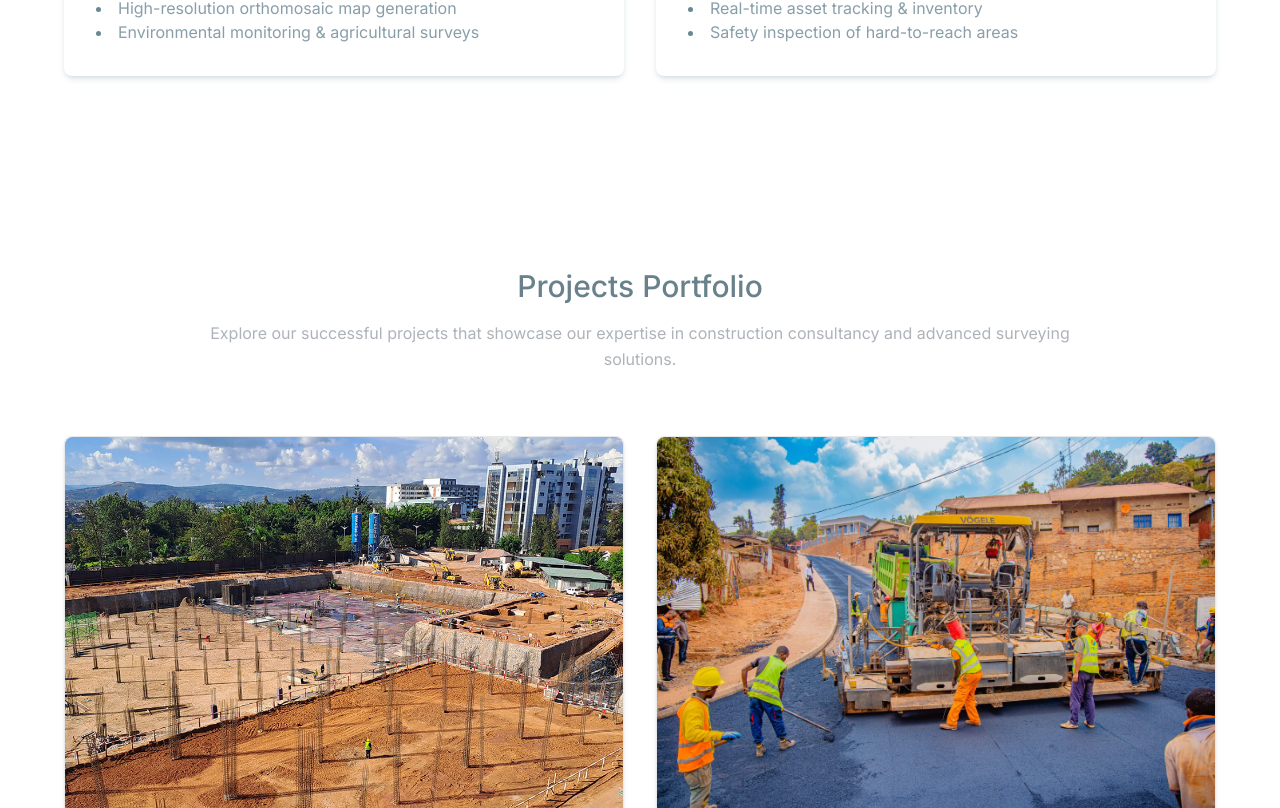
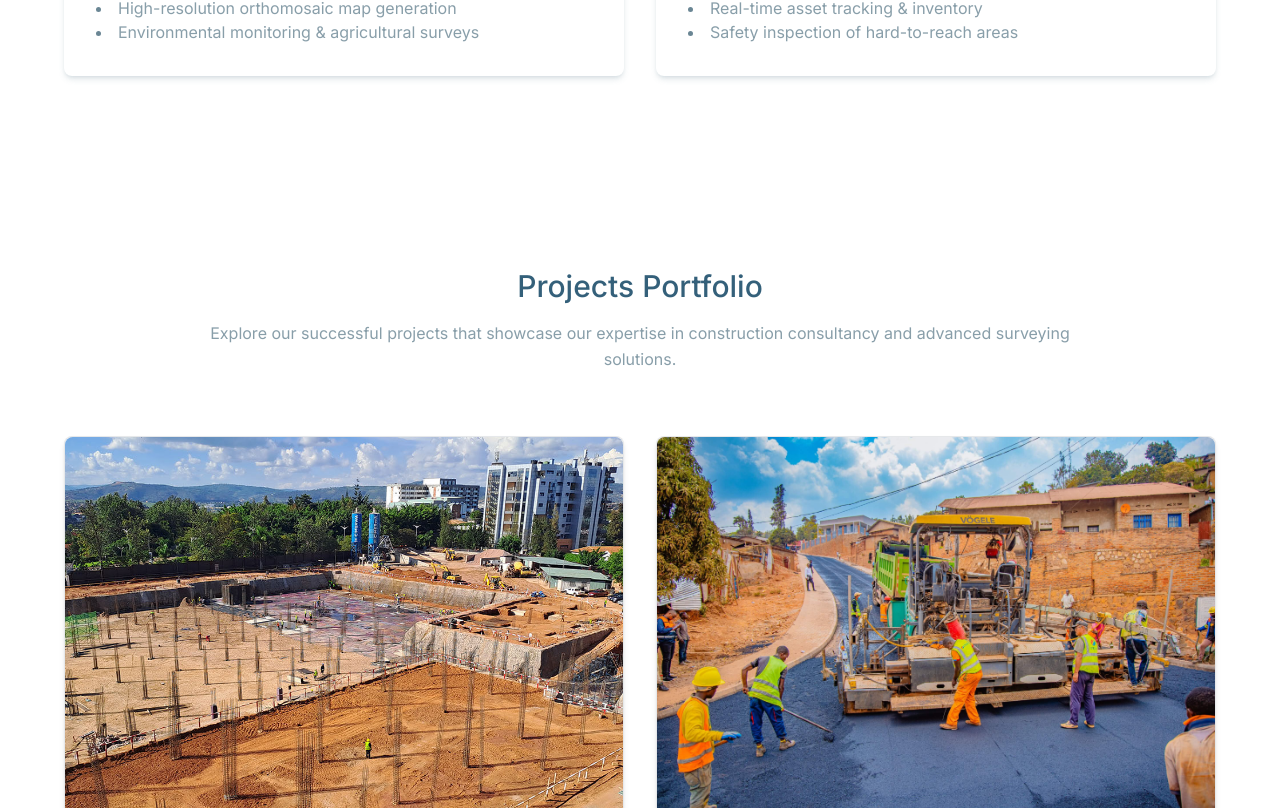
Before and after one commit to DavidMANZI-093/apex, a Next.js app: page / in a window 1280 px wide. Shown: the part 3632-4440 px from the top of the page. Built offline with nearby package versions, Linux system fonts and the light colour scheme.

Commit message:
Auto-commit at 03/07/2025, 10:28:12 for inactivity period...

```diff
--- a/src/components/projects.tsx
+++ b/src/components/projects.tsx
@@ -43,14 +43,14 @@ const Projects = () => {
   return (
     <section
       id="projects"
-      className="relative flex !min-w-full !w-full min-h-screen !pt-24 !pb-12 lg:!pt-32 lg:!pb-16 bg-white/5"
+      className="relative flex !min-w-full !w-full min-h-screen !pt-24 !pb-12 lg:!pt-32 lg:!pb-16 bg-white"
     >
       <div className="relative w-full flex flex-col gap-16 container !mx-auto !px-4 sm:!px-6 lg:!px-8 xl:!px-16">
         <div className="flex flex-col max-w-4xl !mx-auto text-center mb-16 !gap-4">
-          <h2 className="!text-2xl md:!text-3xl !font-medium !text-midnight-green/70 mb-6">
+          <h2 className="!text-2xl md:!text-3xl !font-medium !text-indigo-dye/85 mb-6">
             Projects Portfolio
           </h2>
-          <p className="text-french-grey leading-relaxed">
+          <p className="text-slate-gray/80 leading-relaxed">
           {"Explore our successful projects that showcase our " +
           "expertise in construction consultancy and advanced " +
           "surveying solutions."}
```
